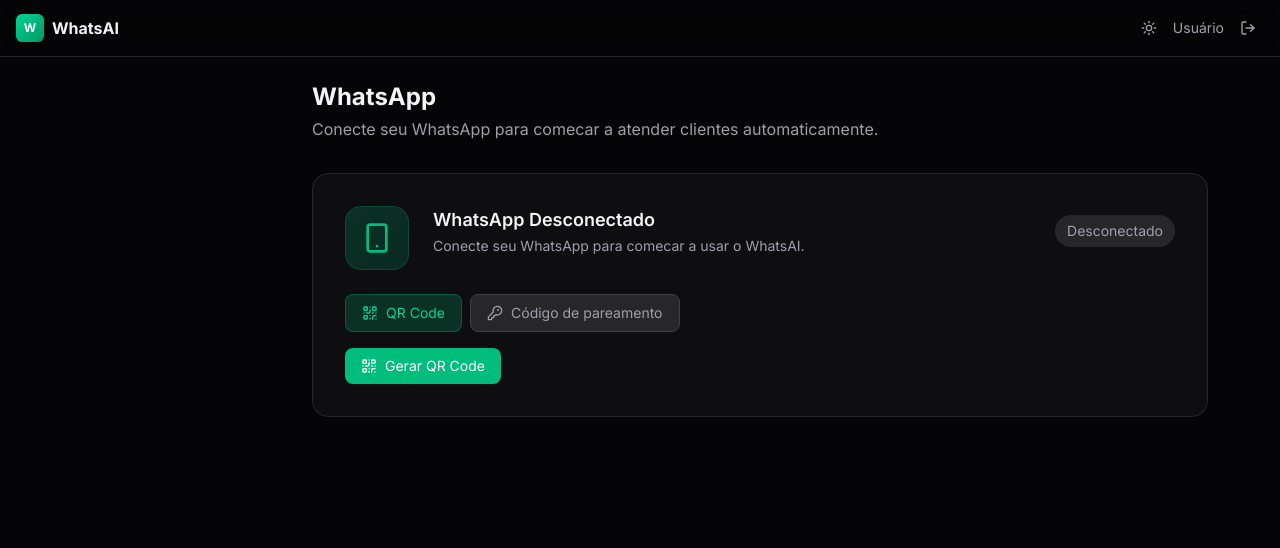
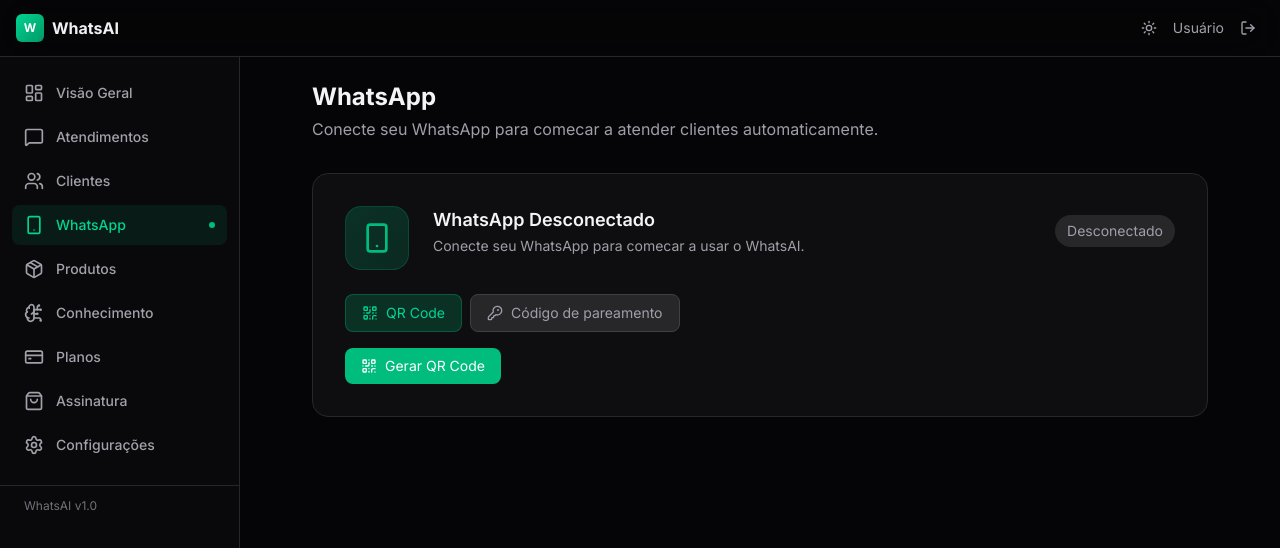
Before and after one commit to pixel010dev-dotcom/-whats-ai-saas, a Next.js app: page /dashboard/whatsapp in a window 1280 px wide. Shown: the top 548 px of the page. Built offline with nearby package versions, Linux system fonts and the light colour scheme; no server answers.

Commit message:
fix: sidebar visivel em desktop, CSS transition no lugar de framer-motion

```diff
--- a/src/app/dashboard/layout.tsx
+++ b/src/app/dashboard/layout.tsx
@@ -25,11 +25,6 @@
   { href: '/dashboard/assinatura', label: 'Assinatura', icon: ShoppingBag },
   { href: '/dashboard/configuracoes', label: 'Configurações', icon: Settings },
 ]
-
-const sidebarVariants = {
-  open: { x: 0, transition: { type: 'spring' as const, stiffness: 300, damping: 30 } },
-  closed: { x: '-100%', transition: { type: 'spring' as const, stiffness: 300, damping: 30 } },
-} satisfies import('framer-motion').Variants
 
 const menuItemVariants = {
   hidden: { opacity: 0, x: -20 },
@@ -114,11 +109,10 @@
           )}
         </AnimatePresence>
 
-        <motion.aside
-          initial={false}
-          animate={sidebarOpen ? 'open' : 'closed'}
-          variants={sidebarVariants}
-          className="fixed lg:static inset-y-0 left-0 z-40 w-60 bg-page-secondary border-r border-theme h-[calc(100vh-3.5rem)] top-14 overflow-y-auto lg:translate-x-0"
+        <aside
+          className={`fixed lg:static inset-y-0 left-0 z-40 w-60 bg-page-secondary border-r border-theme h-[calc(100vh-3.5rem)] top-14 overflow-y-auto transition-transform duration-300 ${
+            sidebarOpen ? 'translate-x-0' : '-translate-x-full lg:translate-x-0'
+          }`}
         >
           <nav className="p-3 space-y-1 pt-4">
             {menu.map((item, i) => {
@@ -156,7 +150,7 @@
           <div className="p-3 border-t border-theme mt-2">
             <p className="text-xs text-muted px-3">WhatsAI v1.0</p>
           </div>
-        </motion.aside>
+        </aside>
 
         <motion.main
           initial={{ opacity: 0, y: 10 }}
```
